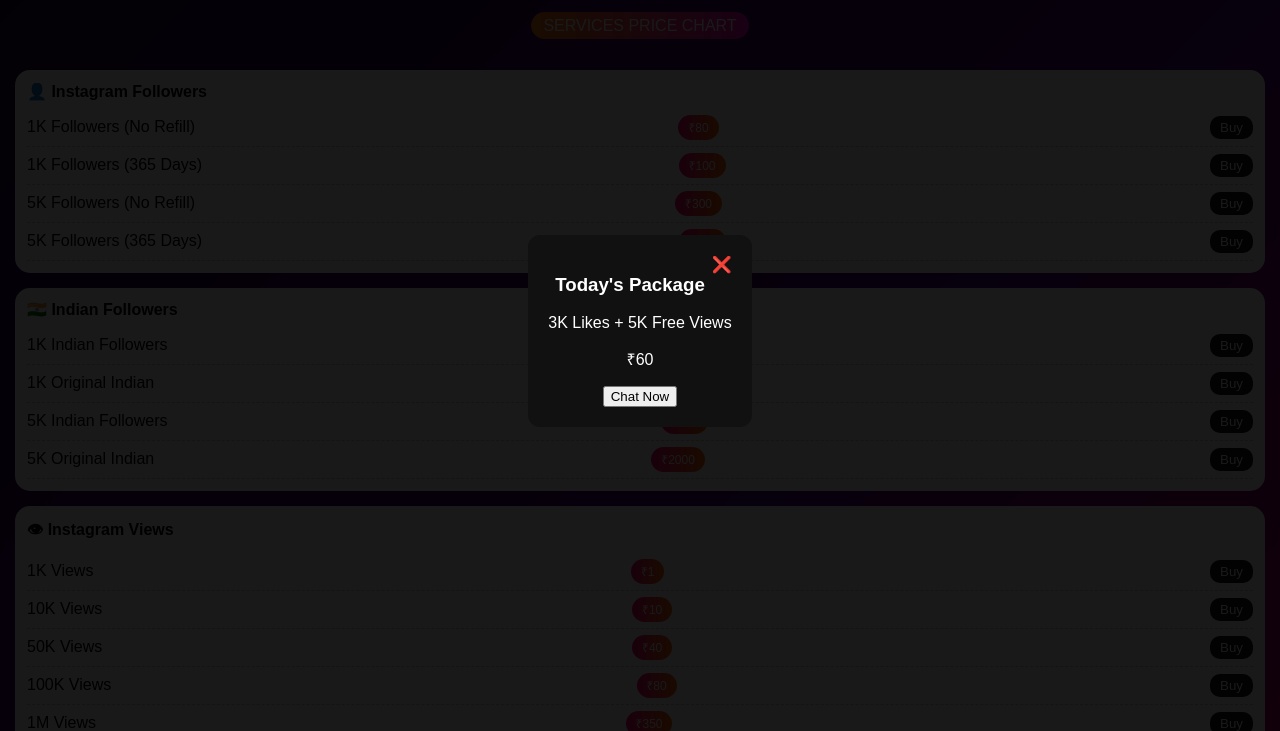
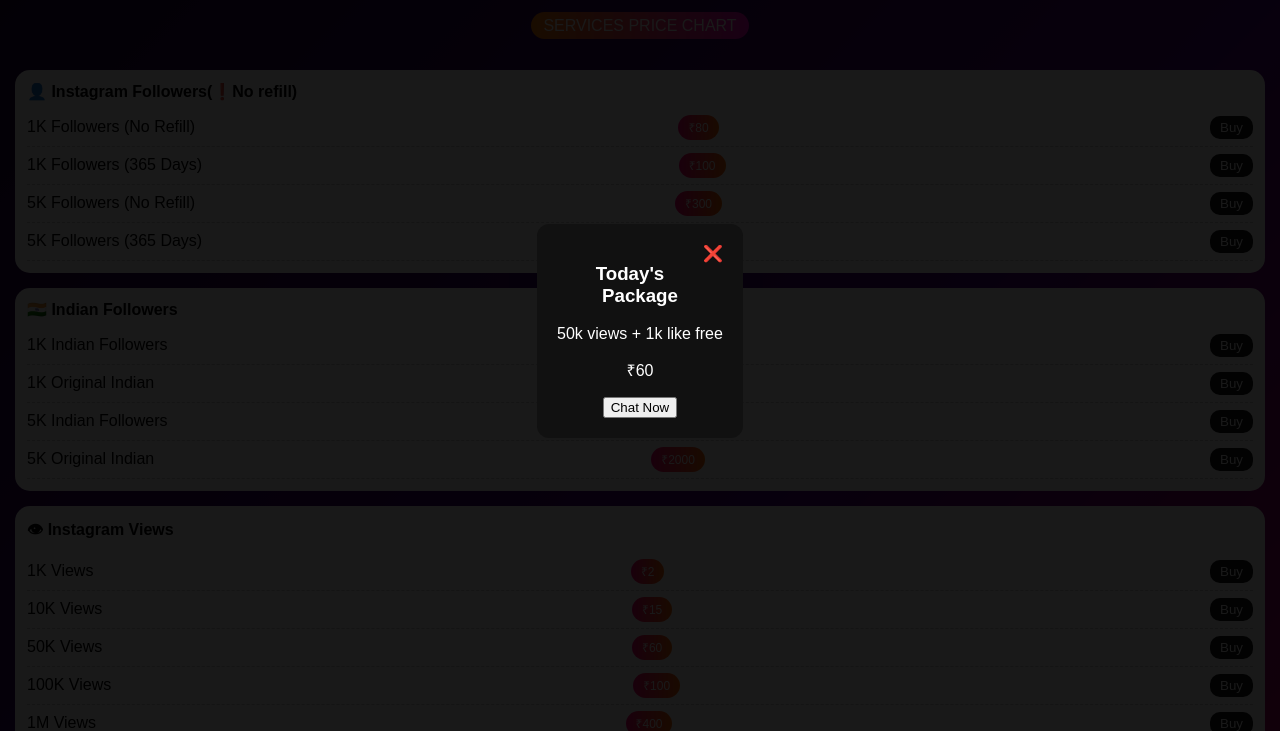
Before and after one commit to rijubiswas2/RIJU-XMD, a plain HTML site: page index.html in a window 1280 px wide. Shown: the part 69-800 px from the top of the page. Drawn offline with Linux system fonts and the light colour scheme.

Commit message:
Update index.html

```diff
--- a/index.html
+++ b/index.html
@@ -147,7 +147,7 @@
 
 <!-- FOLLOWERS -->
 <div class="section">
-<div class="title">👤 Instagram Followers</div>
+<div class="title">👤 Instagram Followers(❗No refill)</div>
 
 <div class="service">1K Followers (No Refill)
 <span class="price">₹80</span><button class="buy" onclick="add('1K Followers',80)">Buy</button></div>
@@ -185,11 +185,11 @@
 <div class="section">
 <div class="title">👁 Instagram Views</div>
 
-<div class="service">1K Views <span class="price">₹1</span><button class="buy" onclick="add('1K Views',1)">Buy</button></div>
-<div class="service">10K Views <span class="price">₹10</span><button class="buy" onclick="add('10K Views',7)">Buy</button></div>
-<div class="service">50K Views <span class="price">₹40</span><button class="buy" onclick="add('50K Views',25)">Buy</button></div>
-<div class="service">100K Views <span class="price">₹80</span><button class="buy" onclick="add('100K Views',35)">Buy</button></div>
-<div class="service">1M Views <span class="price">₹350</span><button class="buy" onclick="add('1M Views',300)">Buy</button></div>
+<div class="service">1K Views <span class="price">₹2</span><button class="buy" onclick="add('1K Views',1)">Buy</button></div>
+<div class="service">10K Views <span class="price">₹15</span><button class="buy" onclick="add('10K Views',7)">Buy</button></div>
+<div class="service">50K Views <span class="price">₹60</span><button class="buy" onclick="add('50K Views',25)">Buy</button></div>
+<div class="service">100K Views <span class="price">₹100</span><button class="buy" onclick="add('100K Views',35)">Buy</button></div>
+<div class="service">1M Views <span class="price">₹400</span><button class="buy" onclick="add('1M Views',300)">Buy</button></div>
 
 </div>
 
@@ -225,7 +225,7 @@
 <div class="popup-box">
 <span class="close" onclick="closePop()">❌</span>
 <h3>Today's Package</h3>
-<p>3K Likes + 5K Free Views</p>
+<p>50k views + 1k like free</p>
 <p>₹60</p>
 <button onclick="go()">Chat Now</button>
 </div>
@@ -268,7 +268,7 @@
 }
 
 function go(){
-window.open("https://wa.me/917364934516?text=I want to buy today's package");
+window.open("https://wa.me/917364934516?text=I want to buy today's package 50k views+ 1k like");
 }
 </script>
 
```
